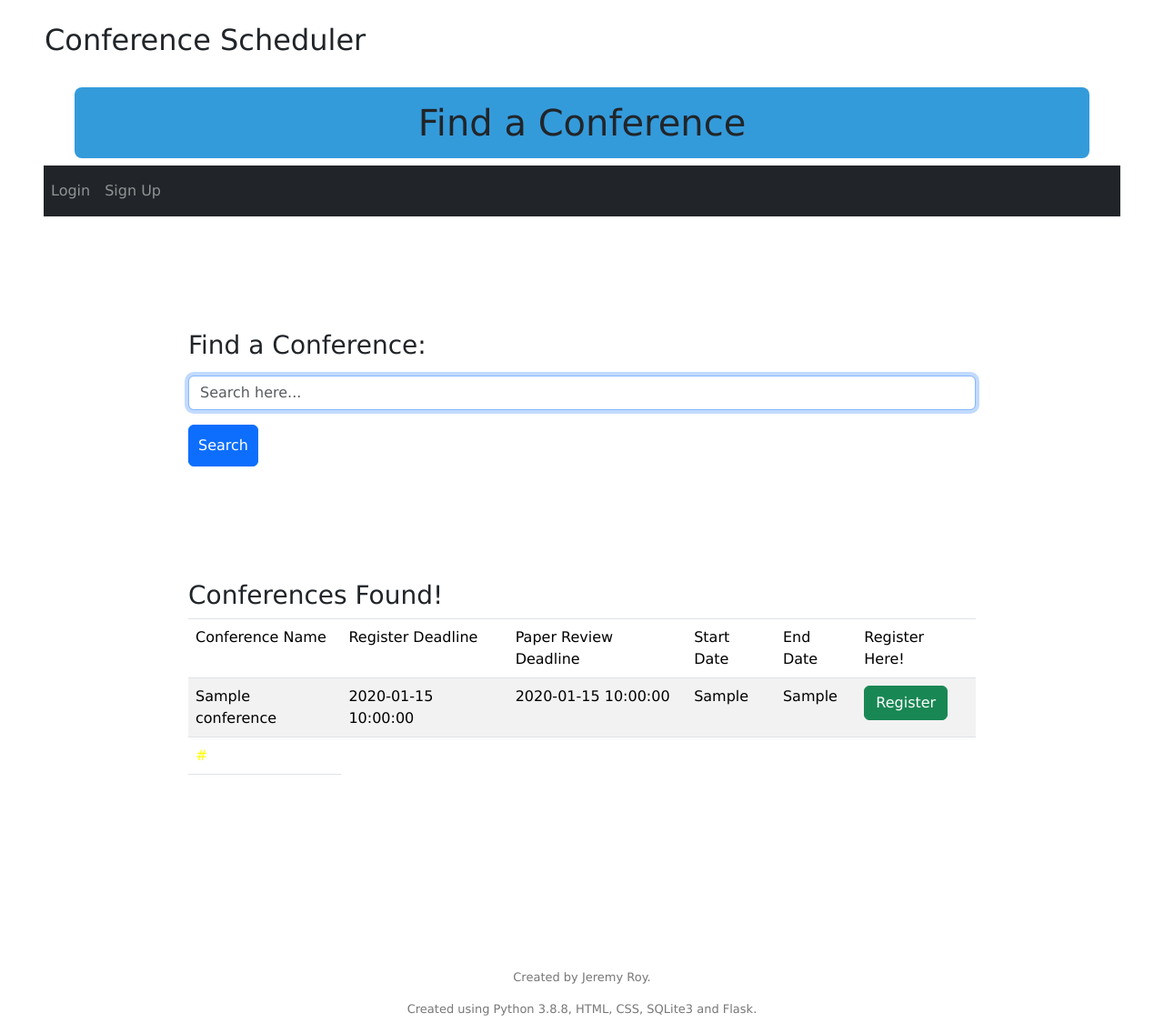
After one commit to JezRoy/ConferenceWebApp, a Flask app: template website/templates/find.html in a window 1280 px wide. The commit adds this page. Shown: the whole page at 91% size. Run offline with Flask 3, Linux system fonts and the light colour scheme; the template is opened without the code that fills it: most values are stand-ins (such as "Sample title", 1, 10 or a date in 2020); parts of the project's set-up code (start-up, migrations or seed data) failed here and were passed over; some libraries are stand-ins or nearby versions.

```diff
--- /dev/null
+++ b/website/templates/find.html
@@ -0,0 +1,84 @@
+{% extends "layout.html" %}
+
+{% block title %}
+    Finder
+{% endblock %}
+
+{% block aboveNav %}
+<div class="container" style="text-align: center; font-weight: bolder;">
+	<h1 class="text-center">
+		Find a Conference
+	</h1>
+</div>
+{% endblock %}
+
+{% block main %}
+<div class="textFormContainer">
+    <form action="/find-conference" method="POST">
+        <div class="form-group" >
+            <label id="field" for="conferenceSearch"><h3>Find a Conference: </h3></label>
+            <input autocomplete="on" autofocus class="form-control" name="conferenceSearch" placeholder="Search here..." type="text">
+        </div>
+        <p></p>
+        <button class="btn btn-primary" type="submit" id="submit">Search</button>
+    </form>
+</div>
+{% if confFound %}
+    <div class="textFormContainer">
+        <h3>Conferences Found!</h3>
+        <table class="table table-striped sortable" id="sortTable">
+            <thead>
+                <td>
+                    Conference Name
+                </td>
+                <td>
+                    Register Deadline
+                </td>
+                <td>
+                    Paper Review Deadline
+                </td>
+                <td>
+                    Start Date
+                </td>
+                <td>
+                    End Date
+                </td>
+                <td>
+                    Register Here!
+                </td>
+            </thead>
+            {% for conference in confFound %}
+            <tr>
+                <td>
+                    {{ conference['confName'] }}
+                </td>
+                <td>
+                    {{ conference['delegSignUpDeadline'] }}
+                </td>
+                <td>
+                    {{ conference['paperFinalisationDate'] }}
+                </td>
+                <td>
+                    {{ conference['confStart'] }}
+                </td>
+                <td>
+                    {{ conference['confEnd'] }}
+                </td>
+                <td>
+                    <!-- Register Button -->
+                    <form method="/register-conference/{{ conference['confId'] }}", method="POST">
+                        <input type="hidden" name="selectedConfId" value="{{ conference['confId'] }}">
+                        <button style="text-align: center;" class="btn btn-success" type="submit">Register</button>
+                    </form>
+                </td>
+            </tr>
+            <tr>
+                <td style="color: yellow;">
+                    {{ conference['confURL'] }}
+                </td>
+            </tr>
+            {% endfor %}
+        </table>
+    </div>
+{% endif %}
+{% endblock %}
--- a/website/templates/layout.html
+++ b/website/templates/layout.html
@@ -45,12 +45,12 @@
 						<a class="nav-item nav-link" id="Home" href="/">Home</a>
 						{% if userData.type == 'delegate' %}
 							{% if ConferenceData %}
-								<a style="font-weight: bold;" class="nav-item nav-link" id="GoToNextConference" href="{{ ConferenceData['url'] }}">{{ ConferenceData['name'] }}</a>
+								<a style="font-weight: bold;" class="nav-item nav-link" id="GoToNextConference" href="{{ ConferenceData['confURL'] }}">{{ ConferenceData['name'] }}</a>
 							{% endif %}
 							<a class="nav-item nav-link" id="FindConf" href="/find-conference">Find a Conference</a>
 						{% else %}
 							{% if ConferenceData %}
-								<a style="font-weight: bold;" class="nav-item nav-link" id="GoToNextConference" href="{{ ConferenceData['url'] }}">{{ ConferenceData['name'] }}</a>
+								<a style="font-weight: bold;" class="nav-item nav-link" id="GoToNextConference" href="{{ ConferenceData['confURL'] }}">{{ ConferenceData['name'] }}</a>
 							{% endif %}
 						<!-- The user is not a delegate but a host instead -->
 							<a class="nav-item nav-link" id="CreateConf" href="/create-conference-1">Create Conference</a>
```
Also changed, not shown: website/models.py (+7 -5 lines), website/routesAndviews.py (+73 -9 lines), website/templates/index.html (+9 -5 lines), instance/ConfWebApp.db, 1 other file.
